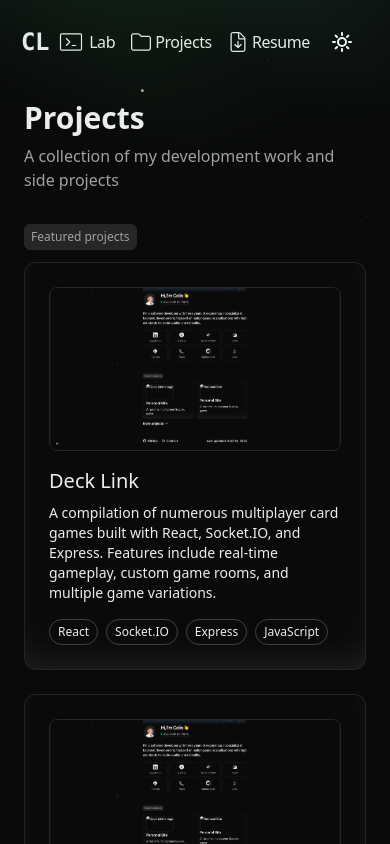
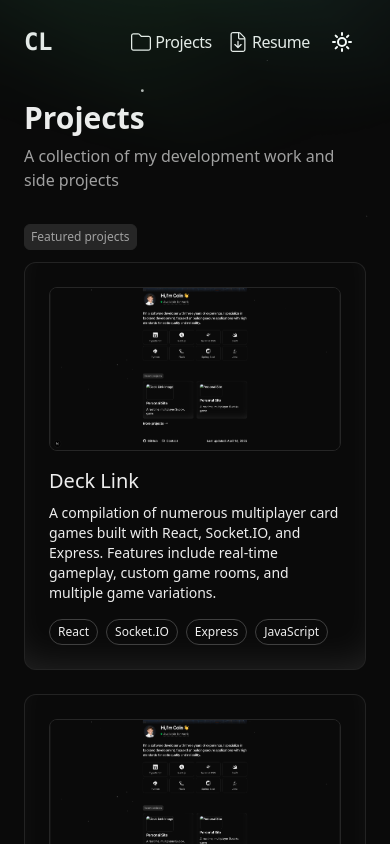
Before and after one commit to CLewi1/Portfolio-V2, a Next.js app: page /projects in a window 390 px wide. Shown: the top 844 px of the page. Built offline with nearby package versions, Linux system fonts and the light colour scheme.

Commit message:
refactor: remove CyberLab page and clean up Navbar links

```diff
--- a/src/app/cyberlab/page.tsx
+++ /dev/null
@@ -1,30 +0,0 @@
-import Navbar from "@/components/ui/Navbar";
-
-
-export default function CyberLab() {
-
-    return (
-        <div className="mx-auto mt-6 max-w-3xl px-6">
-            <header className="-ml-[8px] mb-10 tracking-tight sm:mb-16">
-                <Navbar />
-            </header>
-            <section className="my-8 rounded-lg border bg-card p-6 text-card-foreground shadow-sm">
-                <h2 className="mb-4 text-xl font-semibold tracking-tight text-primary">Welcome to the Cyber Lab!</h2>
-                <p className="mb-4 text-muted-foreground">
-                    Interact with the elements below to learn about cybersecurity concepts.
-                </p>
-                {/* Add your interactive elements here */}
-                {/* Example: A placeholder for a simulated terminal or challenge */}
-                <div className="min-h-[100px] rounded bg-muted p-4">
-                    <p className="font-mono text-sm text-muted-foreground">
-                        [Interactive Content Placeholder]
-                        <br />
-                        Try typing help... (coming soon!)
-                    </p>
-                </div>
-            </section>
-        </div>
-    );
-
-
-}
--- a/src/components/ui/Hero.tsx
+++ b/src/components/ui/Hero.tsx
@@ -1,8 +1,6 @@
 'use client';
 import { useState } from 'react';
-import Link from 'next/link';
 import Image from 'next/image';
-import { TypeAnimation } from 'react-type-animation';
 import './Hero.css';
 
 export default function Hero() {
@@ -125,29 +123,7 @@ export default function Hero() {
                     </span>
                 </p>
             </div>
-            <div className="my-4">
-                <p>
-                    <span className={`transition-opacity duration-700 ${showAnimation ? 'opacity-30' : 'opacity-100'}`}>Exploring my new passion for cybersecurity in my </span>
-                    <span className="relative inline-block">
-                        <Link href="/cyberlab" className="font-mono bg-black/10 dark:bg-white/10 rounded px-2 py-0.5 hover:bg-black/20 dark:hover:bg-white/20 relative z-10 text-sm sm:text-base">
-                            <TypeAnimation
-                                sequence={[
-                                    'Cyberlab'
-                                ]}
-                                wrapper="span"
-                                repeat={1}
-                                speed={1}
-                                cursor={false}
-                                className= "type"
-                            />
-                        </Link>
-                        <span
-                            className={`absolute inset-0 bg-yellow-200 dark:bg-yellow-800 ${showAnimation ? 'highlight-active' : 'w-0'}`}
-                            style={{ transformOrigin: 'left center' }}
-                        ></span>
-                    </span>
-                </p>
-            </div>
+
         </div>
     );
 }
--- a/src/components/ui/Navbar.tsx
+++ b/src/components/ui/Navbar.tsx
@@ -20,19 +20,6 @@ export default function Navbar() {
             <div className="flex items-center">
                 <div className="relative mx-auto flex w-fit flex-col items-center rounded-md">
                     <div className="relative flex w-full justify-center overflow-hidden">
-                        <a className="group flex h-8 items-center rounded-md px-2 py-0.5 text-center text-md text-muted-foreground hover:text-primary/80" href="/cyberlab">
-                            <svg
-                                xmlns="http://www.w3.org/2000/svg"
-                                viewBox="0 0 24 24"
-                                width="24"
-                                height="24"
-                                fill='none'
-                                className="size-7 flex-shrink-0"
-                            >
-                                <path stroke="currentColor" strokeLinecap="round" strokeLinejoin="round" strokeWidth="1" d="m8 9 3 3-3 3m5 0h3M4 19h16a1 1 0 0 0 1-1V6a1 1 0 0 0-1-1H4a1 1 0 0 0-1 1v12a1 1 0 0 0 1 1Z"/>
-                            </svg>
-                            <span className="ml-1 max-w-xs sm:max-w-0 overflow-hidden whitespace-nowrap opacity-100 sm:opacity-0 transition-all duration-400 ease-in-out group-hover:ml-1 sm:group-hover:max-w-xs sm:group-hover:opacity-100">Lab</span>
-                        </a>
                         <a className="group flex h-8 items-center rounded-md px-2 py-0.5 text-center text-md text-muted-foreground hover:text-primary/80" href="/projects">
                             <svg
                                 xmlns="http://www.w3.org/2000/svg"
```
